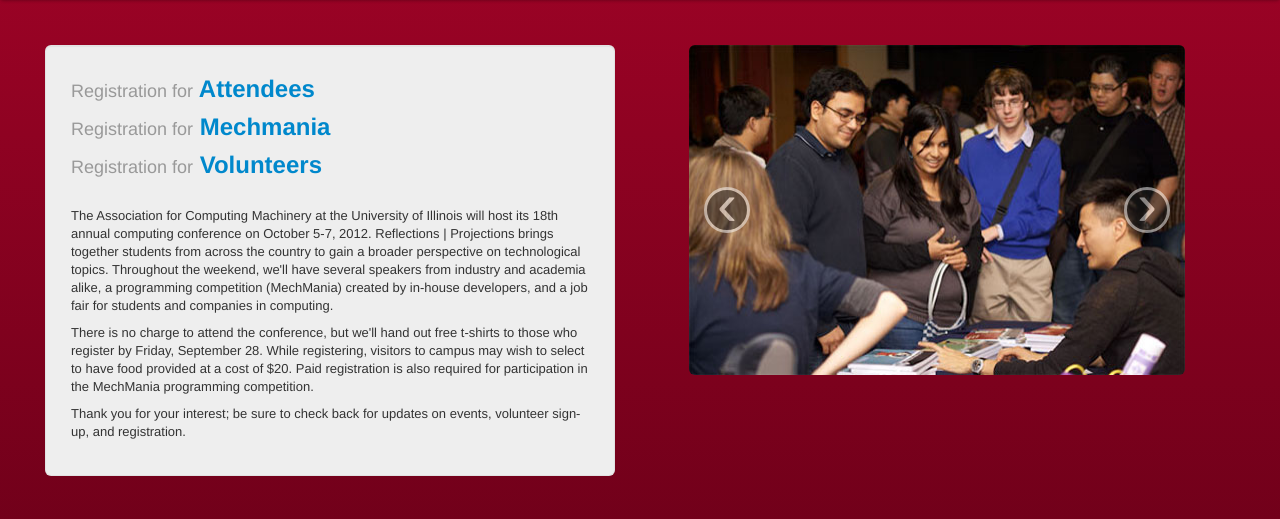
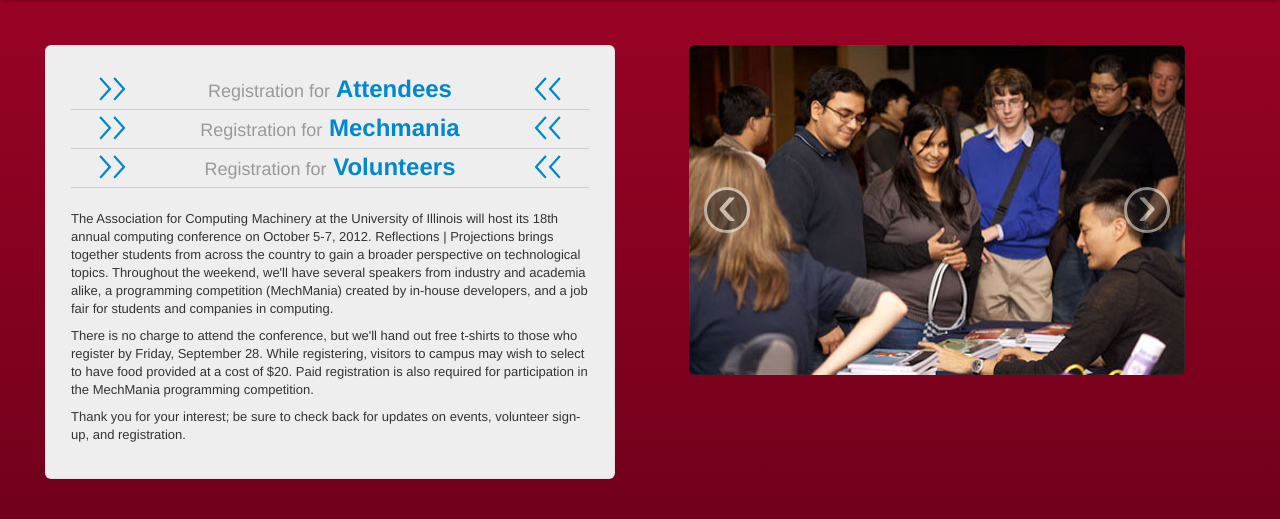
Before and after one commit to ReflectionsProjections/mango-django, a PHP site: page / in a window 1280 px wide. Shown: the part 218-737 px from the top of the page. Run offline with PHP 8.4, Linux system fonts and the light colour scheme.

Commit message:
Add style to the home page links

```diff
--- a/css/rp_styles.css
+++ b/css/rp_styles.css
@@ -262,3 +262,42 @@
   color: #991B1E;
 }
 */
+
+h2.home-links{
+  text-align: center;
+  border-bottom: 1px solid #ccc;
+}
+
+h2.home-links:last-child{
+  border-bottom: 0px;
+}
+
+h2.home-links a:hover{
+  text-decoration: none;
+  color: #08C;
+}
+
+.crarr{
+  background: url("../img/crarr.png");
+  height: 36px;
+  width: 40px;
+}
+
+.crarr.left{
+  float: left;
+  margin-left: 20px;
+}
+
+h2.home-links a:hover .crarr.left{
+  margin-left: 60px;
+}
+
+.crarr.right{
+  float: right;
+  background-position: -40px 0px;
+  margin-right: 20px;
+}
+
+h2.home-links a:hover .crarr.right{
+  margin-right: 60px;
+}
--- a/index.php
+++ b/index.php
@@ -29,9 +29,9 @@
 			<div id="homepage-span6">
 				<div class="span6">
 					<div class="hero-unit well" id="homepage-hero">
-						<h2><a href="./registration.php"><small>Registration for</small> Attendees</a></h2>
-						<h2><a href="./mechmania.php"><small>Registration for</small> Mechmania</a></h2>
-						<h2><a href="./volunteers.php"><small>Registration for</small> Volunteers</a></h2>
+						<h2 class="home-links"><a href="./registration.php"><div class="crarr left"></div><small>Registration for</small> Attendees<div class="crarr right"></div></a></h2>
+						<h2 class="home-links"><a href="./mechmania.php"><div class="crarr left"></div><small>Registration for</small> Mechmania<div class="crarr right"></div></a></h2>
+						<h2 class="home-links"><a href="./volunteers.php"><div class="crarr left"></div><small>Registration for</small> Volunteers<div class="crarr right"></div></a></h2>
 						<br/>
 						<p class="description"> The Association for Computing Machinery at the University of Illinois will host its 18th annual computing conference on October 5-7, 2012.  Reflections | Projections brings together students from across the country to gain a broader perspective on technological topics.  Throughout the weekend, we'll have several speakers from industry and academia alike, a programming competition (MechMania) created by in-house developers, and a job fair for students and companies in computing.  </p>
 						<p class="description">There is no charge to attend the conference, but we'll hand out free t-shirts to those who register by Friday, September 28.  While registering, visitors to campus may wish to select to have food provided at a cost of $20.  Paid registration is also required for participation in the MechMania programming competition.</p>
```
Also changed, not shown: img/crarr.png (added).
